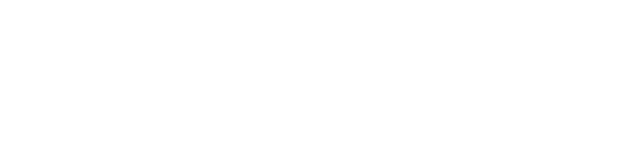
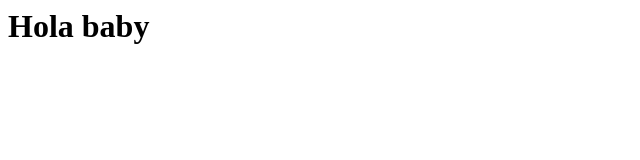
Before and after one commit to rhrivera/testBedu, a plain HTML site: page index.html in a window 1280 px wide. Shown: the whole page, without its empty margins (0-640 px from the left). Drawn offline with Linux system fonts and the light colour scheme.

Commit message:
Se agrega mensaje hola baby

```diff
--- a/index.html
+++ b/index.html
@@ -5,6 +5,6 @@
       </title>
     </head>
     <body>
-
+      <h1>Hola baby</h1>
     </body>
 </html>
```
